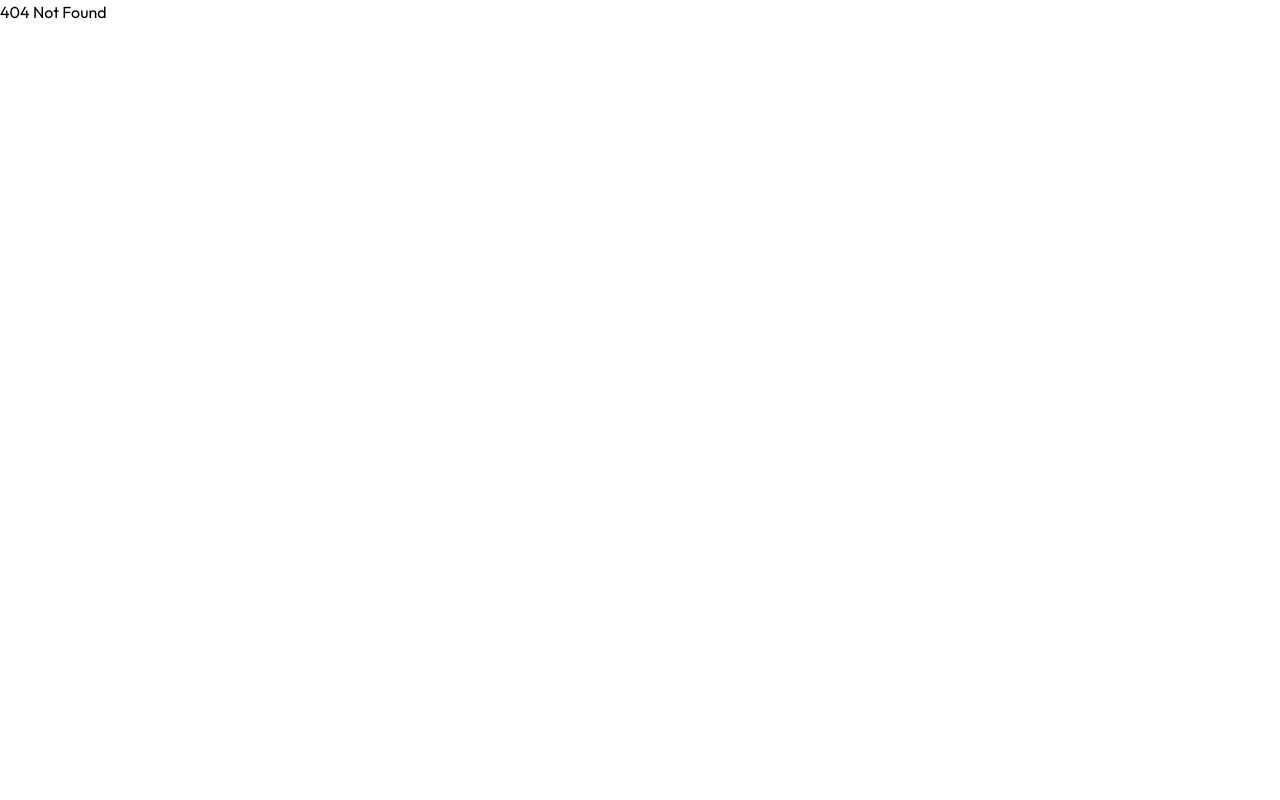
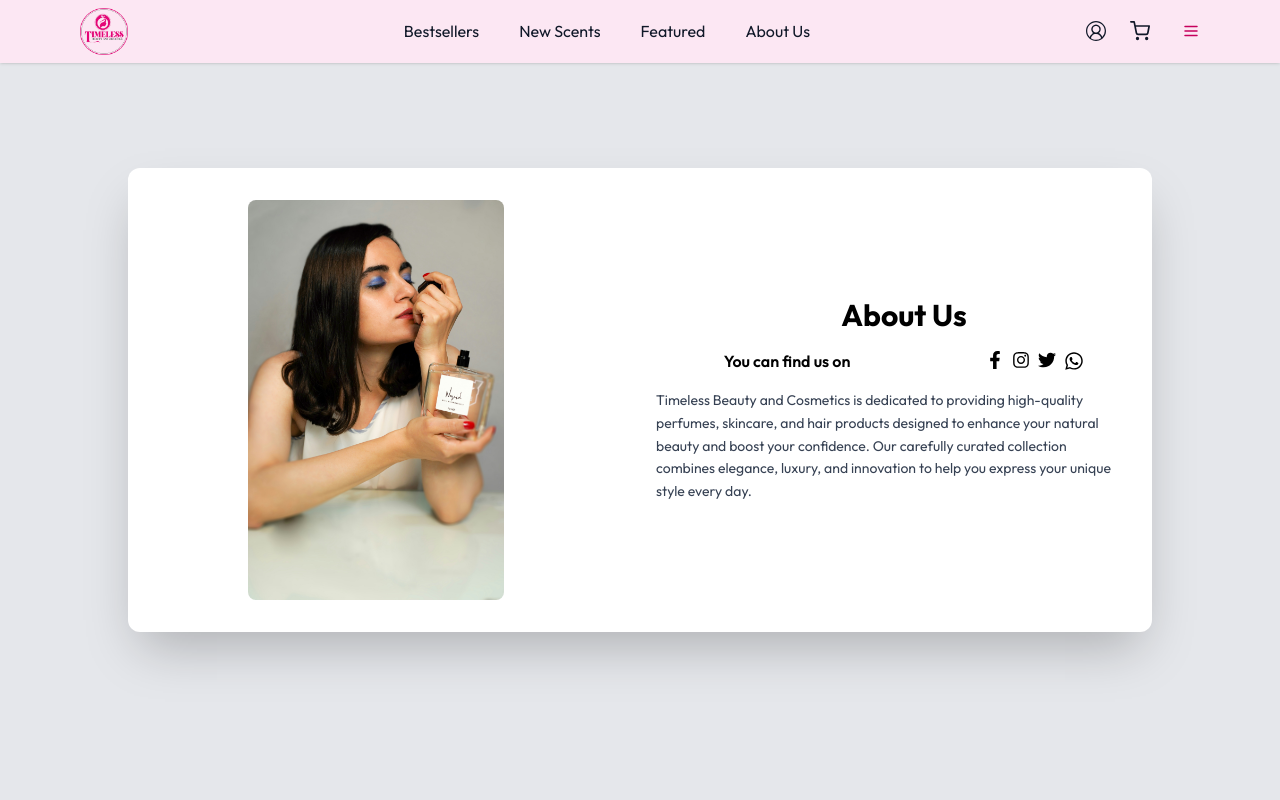
Before and after one commit to ephraimtetteh/timeless, a React (Vite) app: page /about-us in a window 1280 px wide. Before the commit this address had no page. Shown: the top 800 px of the page. Built offline with nearby package versions, Linux system fonts and the light colour scheme; a web font is replaced by a local one.

Commit message:
about-us

```diff
--- a/src/App.jsx
+++ b/src/App.jsx
@@ -11,7 +11,8 @@ import ForgotPassword from "./pages/ForgotPassword";
 import SignleProductPage from "./pages/SignleProductPage";
 import Checkout from "./pages/Checkout";
 import ProductPage from "./pages/ProductPage";
-import AllProduct from "./pages/AllProduct";
+import AboutUs from "./pages/AboutUs";
+// import AllProduct from "./pages/AllProduct";
 
 function App() {
   return (
@@ -28,12 +29,49 @@ function App() {
         <Route path="/login" element={<Login />} />
         <Route path="/signup" element={<Signup />} />
         <Route path="/Productscard" element={<ProductsCard />} />
+        <Route
+          path="/about-us"
+          element={
+            <>
+              <Header />
+              <AboutUs />
+              <Footer />
+            </>
+          }
+        />
         <Route path="AdminDashboard" element={<AdminDashboard />} />
-        <Route path="/forgot-password" element={<ForgotPassword/>} />
-        <Route path="/signle-product" element={<> <Header /><SignleProductPage /><Footer /> </>} />
-        <Route path="/checkout" element={<> <Header /><Checkout /><Footer /> </>} />
-        <Route path="/products" element={<> <Header /><ProductPage /><Footer /> </>} />
-        <Route path="/all-products" element={<> <Header /><AllProduct /><Footer /> </>}   />
+        <Route path="/forgot-password" element={<ForgotPassword />} />
+        <Route
+          path="/signle-product"
+          element={
+            <>
+              <Header />
+              <SignleProductPage />
+              <Footer />
+            </>
+          }
+        />
+        <Route
+          path="/checkout"
+          element={
+            <>
+              <Header />
+              <Checkout />
+              <Footer />
+            </>
+          }
+        />
+        <Route
+          path="/products"
+          element={
+            <>
+              <Header />
+              <ProductPage />
+              <Footer />
+            </>
+          }
+        />
+        {/* <Route path="/all-products" element={<> <Header /><AllProduct /><Footer /> </>}   /> */}
         <Route path="*" element={<h1>404 Not Found</h1>} />
       </Routes>
     </>
--- a/src/components/Footer.jsx
+++ b/src/components/Footer.jsx
@@ -9,11 +9,7 @@ const Footer = () => {
           {/* Brand & Social Media */}
           <div className="gap-4">
             <div className="text-sm">
-              <img
-                className="w-20 pb-4 "
-                src="/tlogo.png"
-                alt="logo"
-              />
+              <img className="w-20 pb-4 " src="/tlogo.png" alt="logo" />
               <p className="text-sm pb-4 ">
                 Discover <span className="font-bold">TIMELESS,</span> where
                 every drop tells a story. Our curated scents capture the essence
@@ -22,7 +18,10 @@ const Footer = () => {
               </p>
               <ul className="flex gap-4 text-xl pt-2 justify-center md:justify-start">
                 <li>
-                  <FaFacebookF  acebook className="hover:text-pink-700 transition-colors" />
+                  <FaFacebookF
+                    acebook
+                    className="hover:text-pink-700 transition-colors"
+                  />
                 </li>
                 <li>
                   <FaInstagram className="hover:text-pink-700 transition-colors" />
@@ -100,15 +99,15 @@ const Footer = () => {
                 <ul className="space-y-4">
                   <li className="flex gap-2 items-start">
                     <MdAddCall className="mt-1 flex-shrink-0" />
-                    +1854 124 124
+                    +232 72 001365/+232 88 075019
                   </li>
                   <li className="flex gap-2 items-start">
                     <MdOutlineMail className="mt-1 flex-shrink-0" />
-                    timeless@gmail.com
+                    timelessbeautyandcosmetics@gmail.com
                   </li>
                   <li className="flex gap-2 items-start">
                     <MdLocationPin className="mt-1 flex-shrink-0" />
-                    123 Main Street
+                    No. 8 Torwama Road-Bo, Sierra Leone
                   </li>
                 </ul>
               </div>
--- a/src/components/Header.jsx
+++ b/src/components/Header.jsx
@@ -11,19 +11,26 @@ const Header = () => {
       <div className="flex items-center justify-between px-4 md:px-20  py-2">
         {/* Logo */}
         <Link to="/" className="flex items-center">
-          <img
-            className="w-12 "
-            src="/tlogo.png"
-            alt="Timeless Perfume Logo"
-          />
+          <img className="w-12 " src="/tlogo.png" alt="Timeless Perfume Logo" />
         </Link>
 
         {/* Desktop Nav */}
         <nav className="hidden lg:flex items-center gap-10">
-          <Link to="#" className="hover:text-pink-700 hover:border-b-2">Bestsellers</Link>
-          <Link to="#" className="hover:text-pink-700 hover:border-b-2">New Scents</Link>
-          <Link to="#" className="hover:text-pink-700 hover:border-b-2">Featured</Link>
-          <Link to="#" className="hover:text-pink-700 hover:border-b-2">About Us</Link>
+          <Link
+            to="/products"
+            className="hover:text-pink-700 hover:border-b-2"
+          >
+            Bestsellers
+          </Link>
+          <Link to="#" className="hover:text-pink-700 hover:border-b-2">
+            New Scents
+          </Link>
+          <Link to="#" className="hover:text-pink-700 hover:border-b-2">
+            Featured
+          </Link>
+          <Link to="/about-us" className="hover:text-pink-700 hover:border-b-2">
+            About Us
+          </Link>
         </nav>
 
         {/* Right Side */}
@@ -32,7 +39,7 @@ const Header = () => {
             <VscAccount className="text-xl " />
           </Link>
           <span className="hover:text-pink-600">
-            <Link to={'/checkout'}>
+            <Link to={"/checkout"}>
               <FiShoppingCart className="text-xl font-extrabold" />
             </Link>
           </span>
@@ -44,7 +51,12 @@ const Header = () => {
             aria-label="Toggle menu"
           >
             <svg width="18" height="28" fill="none" viewBox="0 0 24 24">
-              <path stroke="currentColor" strokeWidth="2" strokeLinecap="round" d="M4 6h16M4 12h16M4 18h16"/>
+              <path
+                stroke="currentColor"
+                strokeWidth="2"
+                strokeLinecap="round"
+                d="M4 6h16M4 12h16M4 18h16"
+              />
             </svg>
           </button>
         </div>
@@ -53,10 +65,30 @@ const Header = () => {
       {/* Mobile Nav */}
       {menuOpen && (
         <nav className="md:hidden bg-pink-100 px-4 pb-4 justify-center items-center">
-          <Link to="#" className="block py-2 hover:text-pink-700 hover:border-b-2">Bestsellers </Link>
-          <Link to="#" className="block py-2 hover:text-pink-700 hover:border-b-2">New Scents</Link>
-          <Link to="#" className="block py-2 hover:text-pink-700 hover:border-b-2">Featured</Link>
-          <Link to="#" className="block py-2 hover:text-pink-700 hover:border-b-2">About Us</Link>
+          <Link
+            to={"/products"}
+            className="block py-2 hover:text-pink-700 hover:border-b-2"
+          >
+            Bestsellers{" "}
+          </Link>
+          <Link
+            to="#"
+            className="block py-2 hover:text-pink-700 hover:border-b-2"
+          >
+            New Scents
+          </Link>
+          <Link
+            to="#"
+            className="block py-2 hover:text-pink-700 hover:border-b-2"
+          >
+            Featured
+          </Link>
+          <Link
+            to="/aboutus"
+            className="block py-2 hover:text-pink-700 hover:border-b-2"
+          >
+            About Us
+          </Link>
         </nav>
       )}
     </header>
--- /dev/null
+++ b/src/pages/AboutUs.jsx
@@ -0,0 +1,77 @@
+import {
+  FaFacebookF,
+  FaInstagram,
+  FaTwitter,
+  FaWhatsapp,
+} from "react-icons/fa";
+
+const AboutUs = () => {
+  return (
+    <div className="w-full flex  min-h-screen bg-gray-200 ">
+      {/* Card div */}
+      <div className="flex flex-col md:flex-row gap-8 bg-white  py-8 shadow-2xl rounded-xl max-w-5xl w-full m-auto">
+        {/* Image */}
+        <div className="flex justify-center items-center w-full md:w-1/2">
+          <img
+            className="w-64 h-100 object-cover rounded-lg"
+            src="/Perfume7.jpg"
+            alt="Timeless Beauty Perfume"
+          />
+        </div>
+        <div className="flex flex-col justify-center items-center w-full md:w-1/2">
+          <h1 className="text-3xl font-bold text-center mb-4">About Us</h1>
+          <div className="w-full">
+            <div className="flex flex-col md:flex-row text-sm justify-around items-center mb-4">
+              <h3 className="text-base font-semibold text-center md:text-left mb-2 md:mb-0">
+                You can find us on
+              </h3>
+              <div className="flex gap-2 md:gap-2 text-lg">
+                <a
+                  href="https://facebook.com/"
+                  target="_blank"
+                  rel="noopener noreferrer"
+                  aria-label="Facebook"
+                >
+                  <FaFacebookF className="hover:text-pink-700 transition-colors" />
+                </a>
+                <a
+                  href="https://instagram.com/"
+                  target="_blank"
+                  rel="noopener noreferrer"
+                  aria-label="Instagram"
+                >
+                  <FaInstagram className="hover:text-pink-700 transition-colors" />
+                </a>
+                <a
+                  href="https://twitter.com/"
+                  target="_blank"
+                  rel="noopener noreferrer"
+                  aria-label="Twitter"
+                >
+                  <FaTwitter className="hover:text-pink-700 transition-colors " />
+                </a>
+                <a
+                  href="https://Whatsapp.com/"
+                  target="_blank"
+                  rel="noopener noreferrer"
+                  aria-label="WHatsapp"
+                >
+                  <FaWhatsapp className="hover:text-pink-700 transition-colors text-xl font-bold" />
+                </a>
+              </div>
+            </div>
+            <p className="text-sm text-gray-700 leading-relaxed pr-6   ">
+              Timeless Beauty and Cosmetics is dedicated to providing
+              high-quality perfumes, skincare, and hair products designed to
+              enhance your natural beauty and boost your confidence. Our
+              carefully curated collection combines elegance, luxury, and
+              innovation to help you express your unique style every day.
+            </p>
+          </div>
+        </div>
+      </div>
+    </div>
+  );
+};
+
+export default AboutUs;
--- a/src/pages/AllProduct.jsx
+++ /dev/null
@@ -1,18 +0,0 @@
-import React from 'react'
-
-const AllProduct = () => {
-  return (
-    <div>
-{/* HEADER DIV */}
-<h1>ALL PRODUCTS</h1>
-
-
-
-
-
-
-    </div>
-  )
-}
-
-export default AllProduct;
--- a/src/pages/ProductPage.jsx
+++ b/src/pages/ProductPage.jsx
@@ -1,9 +1,109 @@
-import React from 'react'
+import { RiArrowDropDownLine } from "react-icons/ri";
 
 const ProductPage = () => {
   return (
-    <div>ProductPage</div>
-  )
-}
+    <div className="mt-[4rem] px-20">
+      <h1 className="text-4xl  text-center mb-4">Men's</h1>
+      <div className="flex justify-between p-3 ">
+        {/* right div */}
+        <div className="text-gray-500"> Product/Men's</div>
 
-export default ProductPage
+        {/* left div */}
+        <div className="flex gap-4 items-center ">
+          <p className="border-r  border-gray-500 border-solid px-4  text-gray-500 ">
+            Filters
+          </p>
+          <article className="flex gap-2">
+            <p className="text-gray-500">Sort by latest </p>
+
+            {/* dropdown icon */}
+            <div >
+            <button className="text-2xl text-gray-500">
+              <RiArrowDropDownLine className="text-gray-500 hover:text-pink-300 hover:bg-pink-500  hover:rounded-2xl  transition duration-300 ease-in-out " />
+            </button>
+
+
+            </div>
+          </article>
+        </div>
+      </div>
+
+      {/* products  Display Section*/}
+      <div className=" grid grid-cols-2 md:grid-cols-3 lg:grid-cols-4 gap-6">
+        {/* container div  */}
+        <div className="">
+          <img
+            className="w-64 h-70 object-center object-cover pt-4"
+            src="/Perfume6.jpg"
+            alt="image"
+          />
+
+          {/* product details */}
+          <div className="text-center">
+            <p>
+              Perfume Name - Size <br /> $800
+            </p>
+          </div>
+        </div>
+        <div className="">
+          <img
+            className="w-64 h-70 object-center object-cover pt-4"
+            src="/Perfume6.jpg"
+            alt="image"
+          />
+
+          {/* product details */}
+          <div className="text-center">
+            <p>
+              Perfume Name - Size <br /> $800
+            </p>
+          </div>
+        </div>
+        <div className="">
+          <img
+            className="w-64 h-70 object-center object-cover pt-4"
+            src="/Perfume6.jpg"
+            alt="image"
+          />
+
+          {/* product details */}
+          <div className="text-center">
+            <p>
+              Perfume Name - Size <br /> $800
+            </p>
+          </div>
+        </div>
+        <div className="">
+          <img
+            className="w-64 h-70 object-center object-cover pt-4"
+            src="/Perfume6.jpg"
+            alt="image"
+          />
+
+          {/* product details */}
+          <div className="text-center">
+            <p>
+              Perfume Name - Size <br /> $800
+            </p>
+          </div>
+        </div>
+        <div className="">
+          <img
+            className="w-64 h-70 object-center object-cover pt-4"
+            src="/Perfume6.jpg"
+            alt="image"
+          />
+
+          {/* product details */}
+          <div className="text-center">
+            <p>
+              Perfume Name - Size <br /> $800
+            </p>
+          </div>
+        </div>
+      </div>
+    </div>
+  );
+};
+
+export default ProductPage;
```
Also changed, not shown: public/Perfume7.jpg (added), 1 other file (tests, documents, lock files or other folders).
